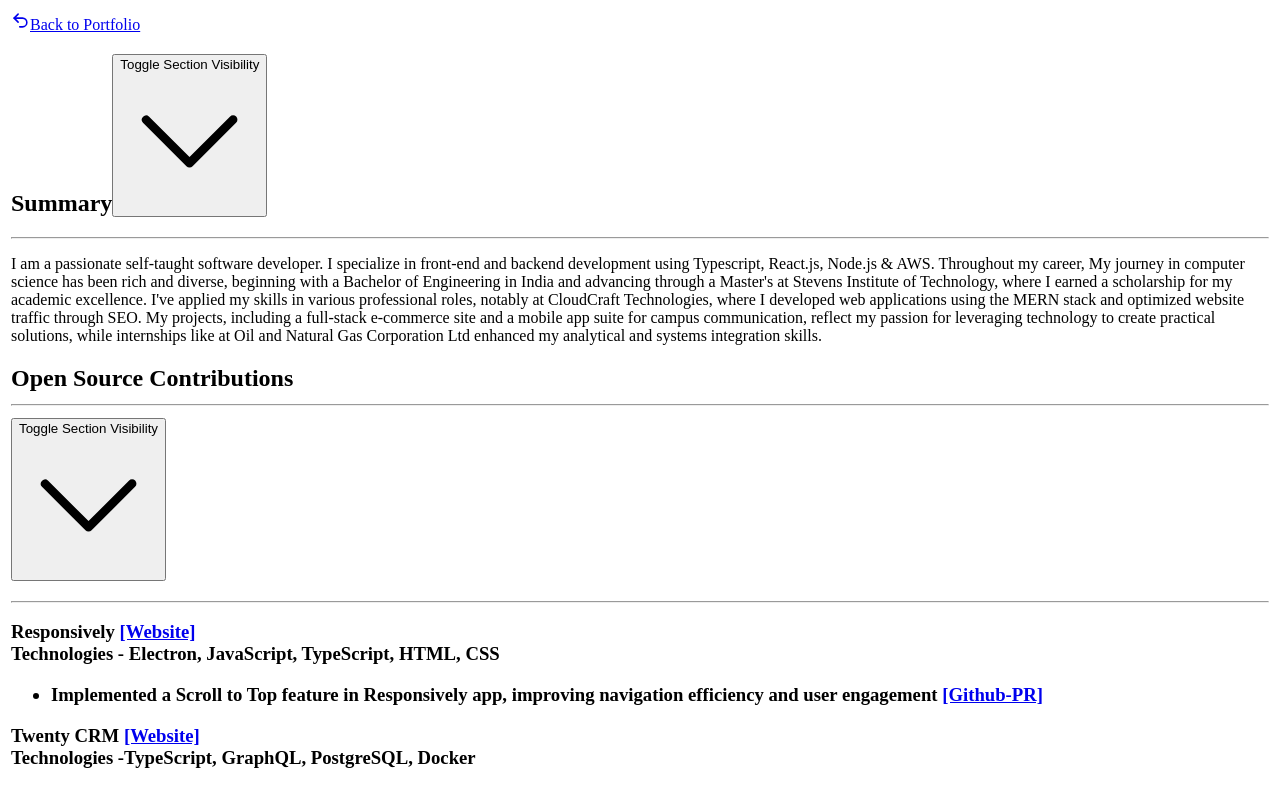
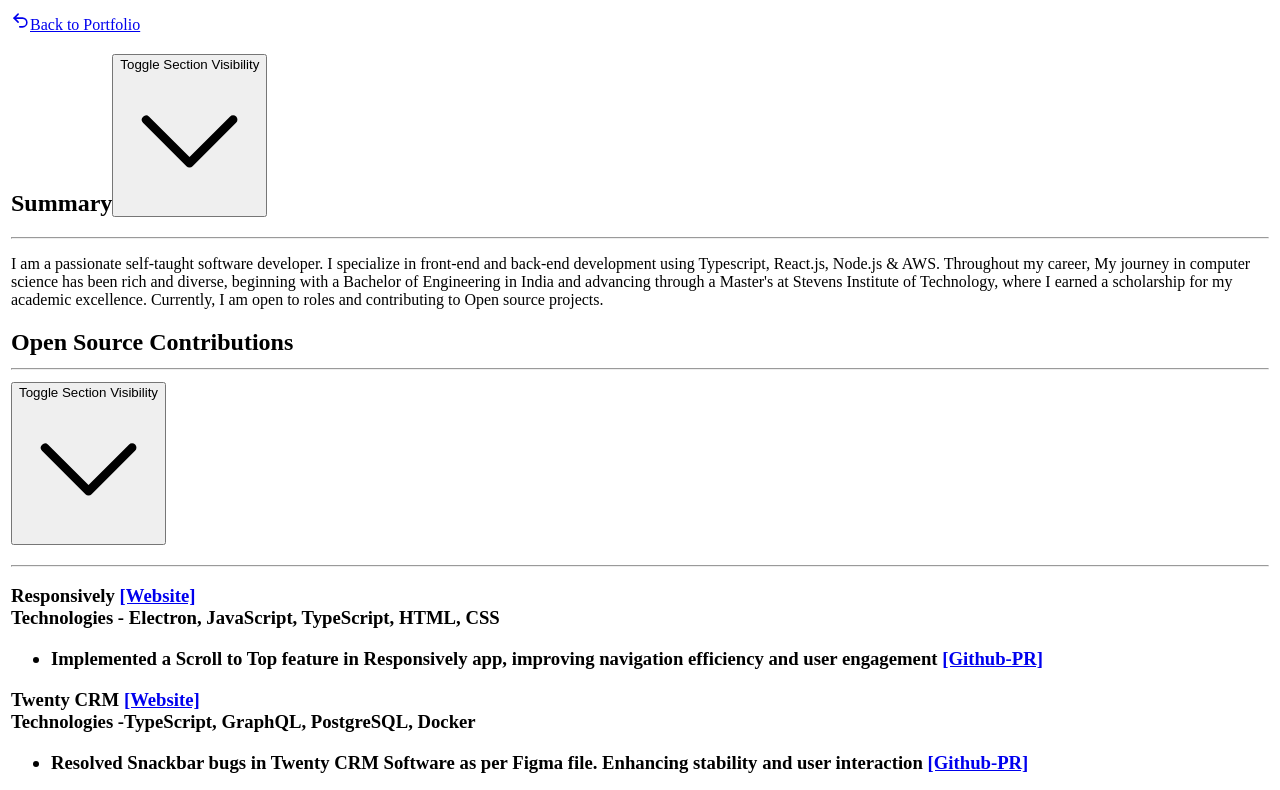
Before and after one commit to sagarhedaoo/portfolio, a Next.js app: page /resume in a window 1280 px wide. Shown: the top 790 px of the page. Built offline with nearby package versions, Linux system fonts and the light colour scheme.

Commit message:
Updated website Bio

```diff
--- a/components/Resume.tsx
+++ b/components/Resume.tsx
@@ -69,22 +69,14 @@ const Resume = () => {
                       <div className="transition-[all,height] delay-[0s,0.2s]"></div>
                       <p className="text-[15px] leading-relaxed text-gray-500 d:text-gray-300 print:!-ml-24 print:!max-w-3xl print:!text-base">
                         I am a passionate self-taught software developer. I
-                        specialize in front-end and backend development using
+                        specialize in front-end and back-end development using
                         Typescript, React.js, Node.js & AWS. Throughout my
                         career, My journey in computer science has been rich and
                         diverse, beginning with a Bachelor of Engineering in
                         India and advancing through a Master&apos;s at Stevens
                         Institute of Technology, where I earned a scholarship
-                        for my academic excellence. I&apos;ve applied my skills
-                        in various professional roles, notably at CloudCraft
-                        Technologies, where I developed web applications using
-                        the MERN stack and optimized website traffic through
-                        SEO. My projects, including a full-stack e-commerce site
-                        and a mobile app suite for campus communication, reflect
-                        my passion for leveraging technology to create practical
-                        solutions, while internships like at Oil and Natural Gas
-                        Corporation Ltd enhanced my analytical and systems
-                        integration skills.
+                        for my academic excellence. Currently, I am open to
+                        roles and contributing to Open source projects.
                       </p>
                     </div>
                   </section>
```
